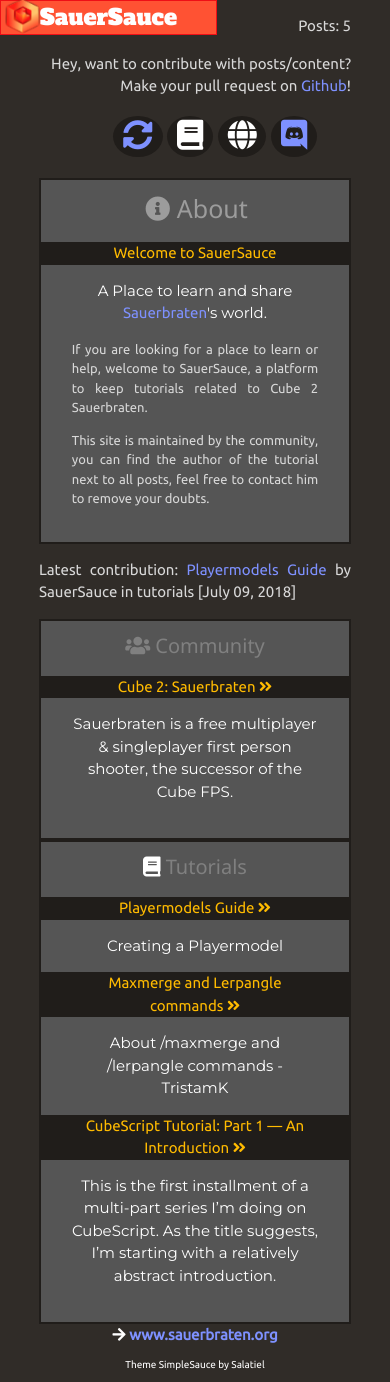
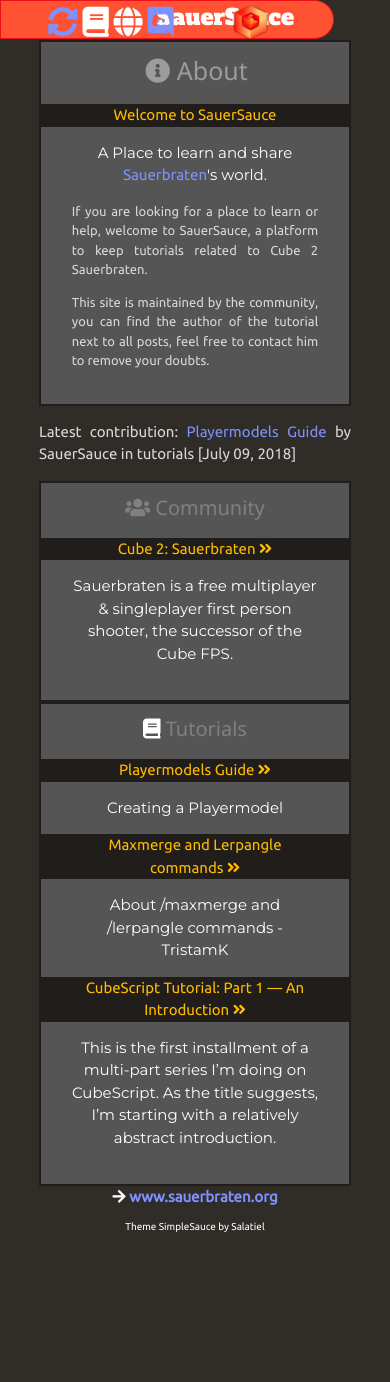
Before and after one commit to sauer-sauce/sauer-sauce.github.io, a Jekyll site: the page built from index.html, in a window 390 px wide and 1382 px high. Built offline with Jekyll 4.4.1, drawn with Linux system fonts in a browser that asks for light colours; nearby versions of some CDN libraries.

Commit message:
Changes to better support small screens

```diff
--- a/_layouts/default.html
+++ b/_layouts/default.html
@@ -5,13 +5,13 @@
  		{% include head.html %}
 	</head>
   	<body>
+		<div class="mobilegrid">
 		<div class="banner">
 			<p class="titles">SauerSauce</p>
-			<img class="logoshowdown" src="content/images/sauerlogo.png"/>
+			<img class="logoshowdown" src="content/images/sauerlogo.svg"/>
 		</div>
-		<p style="text-align: right;">Posts: {% assign counter = 1 %}{% for item in site.posts %}{% unless item.published == false %}{% assign counter=counter | plus:1 %}{% endunless %}{% endfor %}{{ counter }}</p>
-		<p style="text-align: right;">Hey, want to contribute with posts/content? Make your pull request on <a href="https://github.com/sauer-sauce/sauer-sauce.github.io/tree/contribution/_posts">Github</a>!</p>
 		{% include menu.html %}
+		</div>
 		<div class="page-content">
 		  <div class="wrapper">
 			{{ content }}
--- a/style.css
+++ b/style.css
@@ -248,7 +248,6 @@ a {
     z-index: 0;
     top: 0;
     padding-top: 1%;
-    margin-bottom: -5%;
 }
 
 /* animations
@@ -288,13 +287,7 @@ a {
 */
 
 .mobilemenuitems {
-    text-align: center;
-    background-color: #201d1a;
-    border-radius: 100%;
-    padding-left: 2.5%;
-    padding-right: 2.5%;
-    padding-top: 4%;
-    padding-bottom: 2%;
+
 }
 
 .mobilemenutop {
@@ -307,7 +300,14 @@ a {
 	.menutop {
 		animation: none;
 	}
-	.mobilemenutop {display: unset;}
+	.mobilemenutop {
+		display: unset;
+		position: fixed;
+		z-index: 2;
+		top: 0;
+		margin-top: 0;
+		left: 2%;
+	}
 	.mobilemenuitems {display: unset;}
 
 	.menuitems {display: none;}
@@ -324,13 +324,24 @@ a {
 		width: 45px;
 		position: fixed;
 		z-index: 2;
-		left: 0;
-		margin-top: -10px;
+		right: 30%;
+		margin-top: unset;
+		padding-top: unset;
+		margin-bottom: unset;
 	}
 
 	.titles {
 		position: fixed;
 		z-index: 1;
 		top: 0;
+		padding-left: 40%;
+		/* padding-right: 40%; */
+		padding-bottom: 1%;
+		border-top-right-radius: 20px;
+		border-bottom-right-radius: 20px;
+	}
+
+	.mobilegrid {
+	 padding-top: 5%;
 	}
 }
```
Also changed, not shown: content/images/sauerlogo.svg (added).
